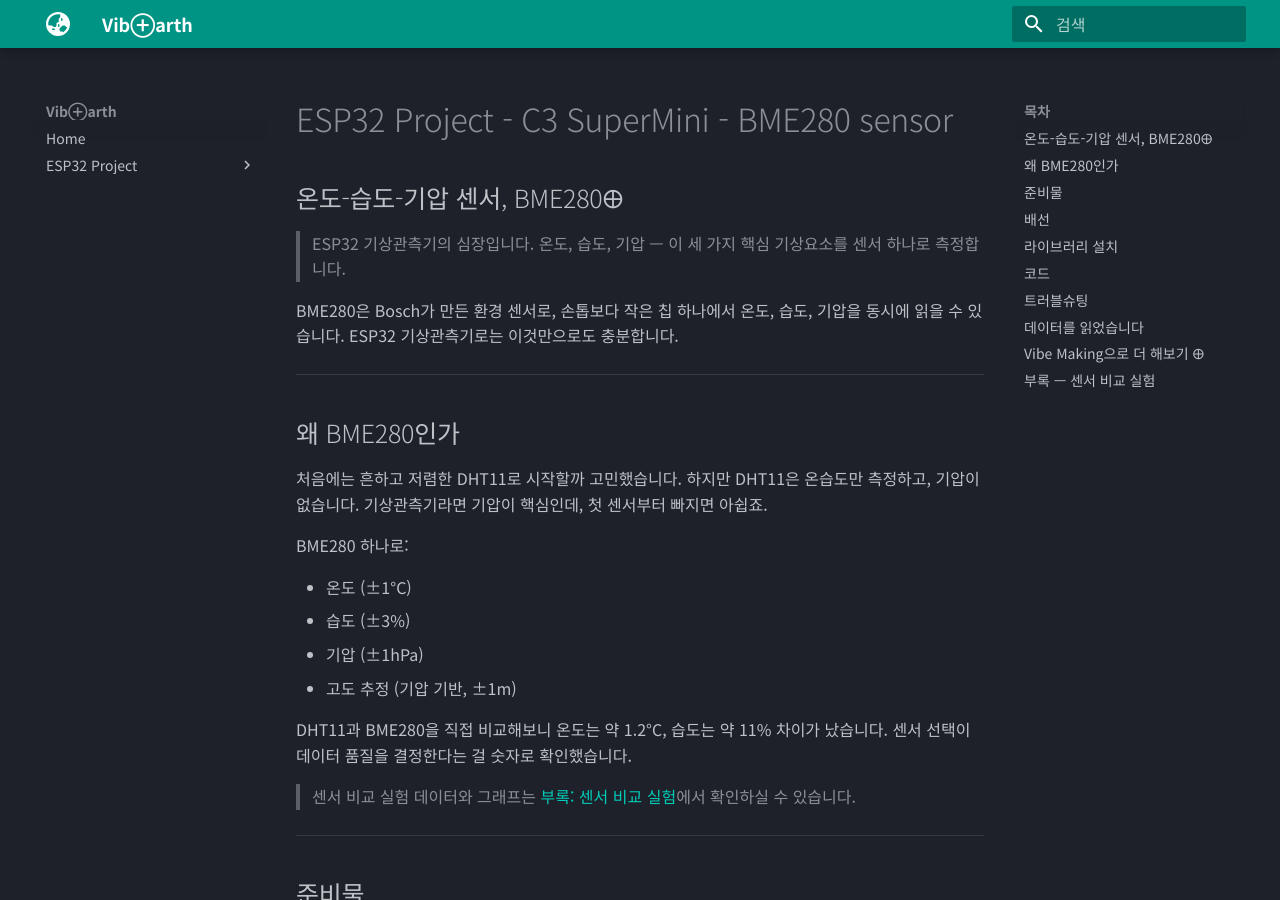
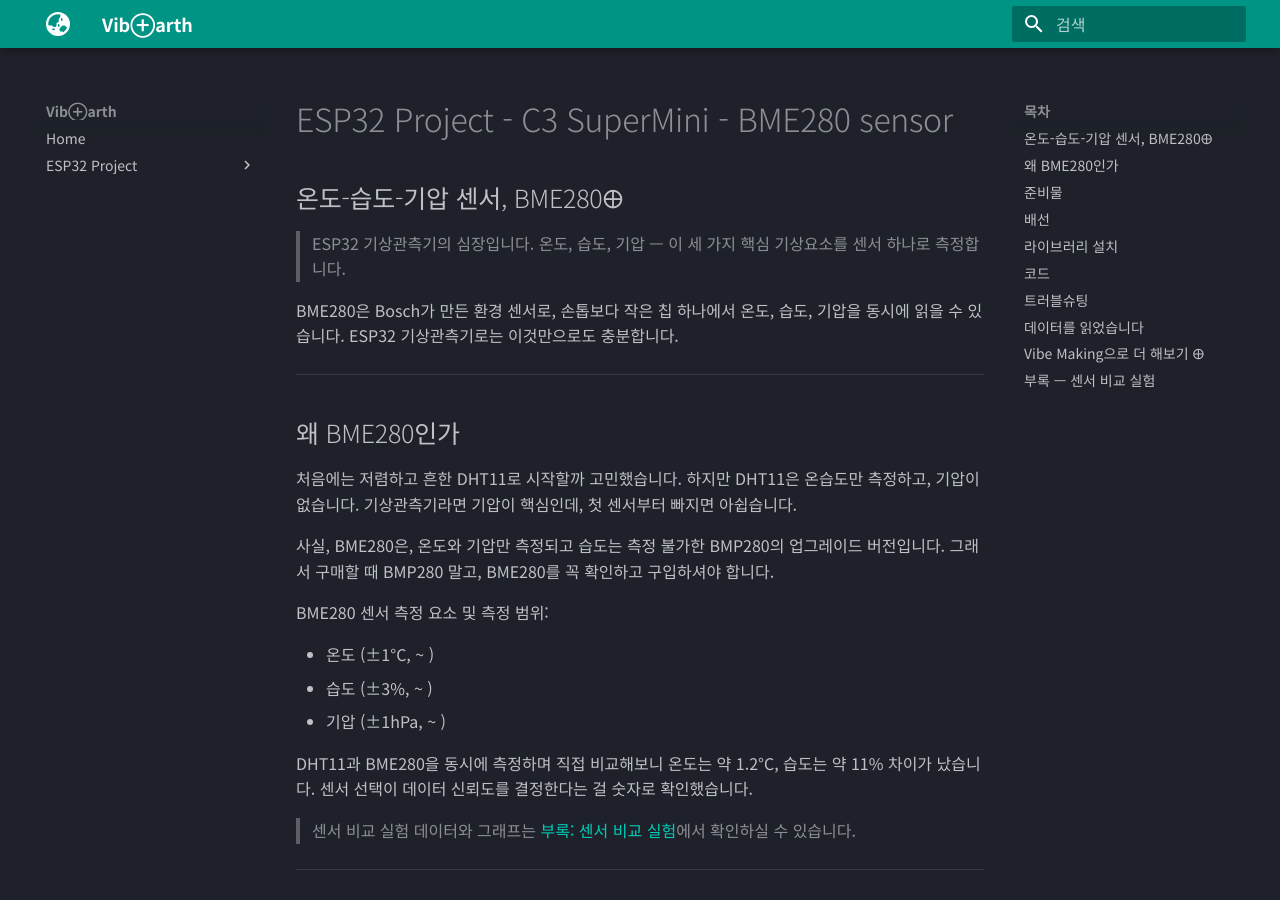
Before and after one commit to VibEarth/VibEarth.github.io, an MkDocs documentation site: the page built from docs/esp32/c3/bme280.md, in a window 1280 px wide and 900 px high. Built offline with MkDocs 1.6.1 and Material for MkDocs 9.7.7, drawn with Linux system fonts in a browser that asks for light colours; some of the changed text lies outside the part shown.

Commit message:
vault backup: 2026-07-02 10:16:40

```diff
--- a/docs/esp32/c3/bme280.md
+++ b/docs/esp32/c3/bme280.md
@@ -11,16 +11,18 @@
 
 ## 왜 BME280인가
 
-처음에는 흔하고 저렴한 DHT11로 시작할까 고민했습니다. 하지만 DHT11은 온습도만 측정하고, 기압이 없습니다. 기상관측기라면 기압이 핵심인데, 첫 센서부터 빠지면 아쉽죠.
+처음에는 저렴하고 흔한 DHT11로 시작할까 고민했습니다. 하지만 DHT11은 온습도만 측정하고, 기압이 없습니다. 기상관측기라면 기압이 핵심인데, 첫 센서부터 빠지면 아쉽습니다.
 
-BME280 하나로:
+사실, BME280은, 온도와 기압만 측정되고 습도는 측정 불가한 BMP280의 업그레이드 버전입니다. 그래서 구매할 때 BMP280 말고, BME280를 꼭 확인하고 구입하셔야 합니다.
 
-- 온도 (±1°C)
-- 습도 (±3%)
-- 기압 (±1hPa)
-- 고도 추정 (기압 기반, ±1m)
+BME280 센서 측정 요소 및 측정 범위:
 
-DHT11과 BME280을 직접 비교해보니 온도는 약 1.2°C, 습도는 약 11% 차이가 났습니다. 센서 선택이 데이터 품질을 결정한다는 걸 숫자로 확인했습니다.
+- 온도 (±1°C, ~ )
+- 습도 (±3%, ~ )
+- 기압 (±1hPa, ~ )
+
+DHT11과 BME280을 동시에 측정하며 직접 비교해보니 온도는 약 1.2°C, 습도는 약 11% 차이가 났습니다.
+센서 선택이 데이터 신뢰도를 결정한다는 걸 숫자로 확인했습니다.
 
 > 센서 비교 실험 데이터와 그래프는 [부록: 센서 비교 실험](https://claude.ai/chat/dd733e6c-757c-4b91-b24f-979994d612d4#)에서 확인하실 수 있습니다.
 
@@ -148,7 +150,7 @@
 
 ## Vibe Making으로 더 해보기 🜨
 
-기본 예제가 동작했다면, 이제 AI와 대화하며 직접 바꿔보세요. 아래 프롬프트 힌트를 ChatGPT나 Claude에 던져보고, 코드가 동작하면 `코드 보기`로 비교해보세요.
+기본 예제가 동작했다면, 이제 AI와 대화하며 직접 바꿔보세요. 아래 프롬프트를 입력해 결과로 나온 코드를 실행해보고 `코드 보기`로 비교해보세요.
 
 **힌트 1**
 
@@ -183,18 +185,19 @@
 
 ## 부록 — 센서 비교 실험
 
-> 이 부분은 꼭 따라하지 않아도 됩니다. "왜 BME280을 선택했는가"에 대한 기록입니다.
+> 이 부분은 궁금해서 해봤습니다. "왜 BME280을 선택했는가"에 대한 기록입니다.
 
 저가형 MJKDZ BME280 모듈(약 7,000원)과 Adafruit BME280 브레이크아웃보드(약 30,000원), 그리고 DHT11을 동시에 연결해서 데이터를 비교해봤습니다.
 
-**결과 요약**
+- **결과 요약**
 
-|항목|MJKDZ vs Adafruit|DHT11 vs BME280|
-|---|---|---|
-|온도 차이|평균 +0.02°C|약 +1.2°C|
-|습도 차이|±0.1% 이내|약 +11%|
-|기압 차이|±0.05hPa|측정 불가|
+| 항목    | MJKDZ vs Adafruit | DHT11 vs BME280 |
+| ----- | ----------------- | --------------- |
+| 온도 차이 | 평균 +0.02°C        | 약 +1.2°C        |
+| 습도 차이 | ±0.1% 이내          | 약 +11%          |
+| 기압 차이 | ±0.05hPa          | 측정 불가           |
 
-MJKDZ와 Adafruit의 차이는 BME280 스펙 오차(±1°C, ±3%) 범위 내로, 교육용 기상관측기로는 저가형으로도 충분합니다. DHT11은 온습도 차이가 크고 기압을 측정할 수 없어서 기상관측기용으로는 적합하지 않습니다.
+MJKDZ와 Adafruit의 차이는 BME280 센서 측정 오차(±1°C, ±3%) 범위 내로, 교육용 기상관측기로는 저가형으로도 충분합니다.
+DHT11은 온습도 차이가 크고 기압을 측정할 수 없어서 기상관측기용으로는 적합하지 않습니다.
 
 [센서 비교 인터랙티브 그래프 →](https://claude.ai/chat/dd733e6c-757c-4b91-b24f-979994d612d4#)
```
